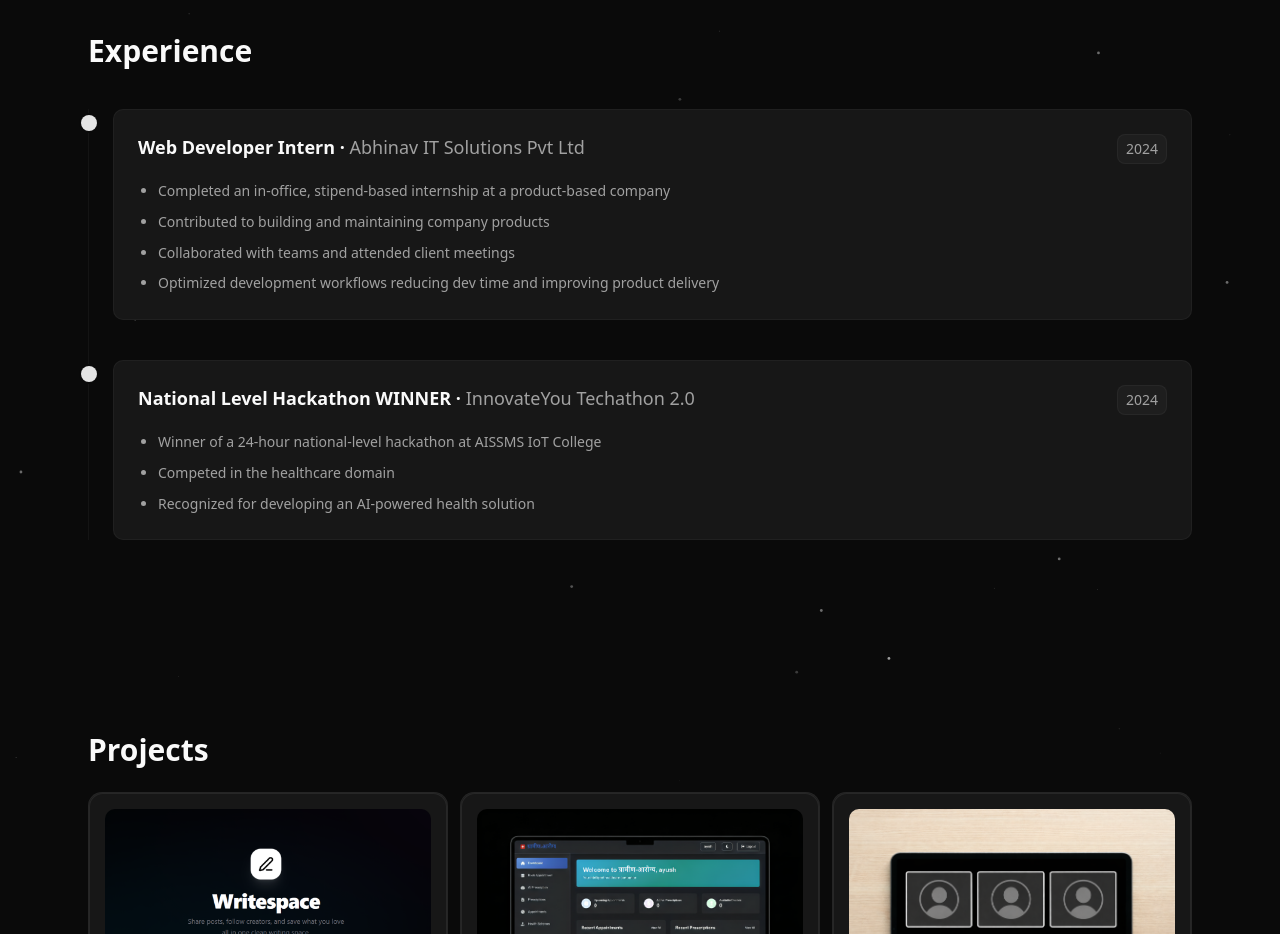
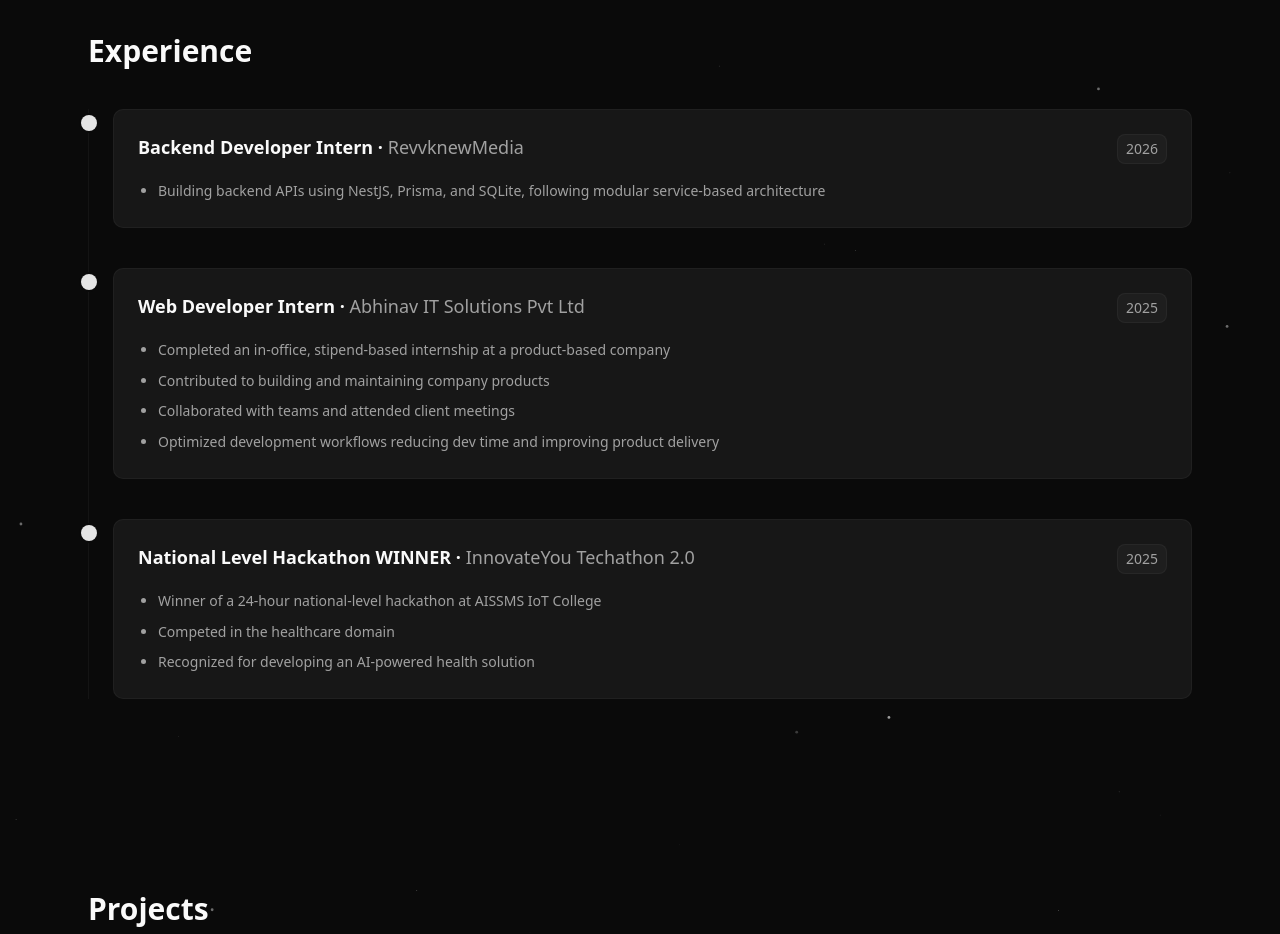
Before and after one commit to ayushkoli/Ayush-Portfolio, a React (Vite) app: page / in a window 1280 px wide. Shown: the part 840-1774 px from the top of the page. Built offline with nearby package versions, Linux system fonts and the light colour scheme.

Commit message:
Update experience.tsx

```diff
--- a/src/sections/experience.tsx
+++ b/src/sections/experience.tsx
@@ -2,9 +2,17 @@
 
 const items = [
   {
+    role: "Backend Developer Intern",
+    org: "RevvknewMedia",
+    period: "2026",
+    points: [
+      "Building backend APIs using NestJS, Prisma, and SQLite, following modular service-based architecture",
+    ],
+  },
+  {
     role: "Web Developer Intern",
     org: "Abhinav IT Solutions Pvt Ltd",
-    period: "2024",
+    period: "2025",
     points: [
       "Completed an in-office, stipend-based internship at a product-based company",
       "Contributed to building and maintaining company products",
@@ -15,7 +23,7 @@
   {
     role: "National Level Hackathon WINNER",
     org: "InnovateYou Techathon 2.0",
-    period: "2024",
+    period: "2025",
     points: [
       "Winner of a 24-hour national-level hackathon at AISSMS IoT College",
       "Competed in the healthcare domain",
```
